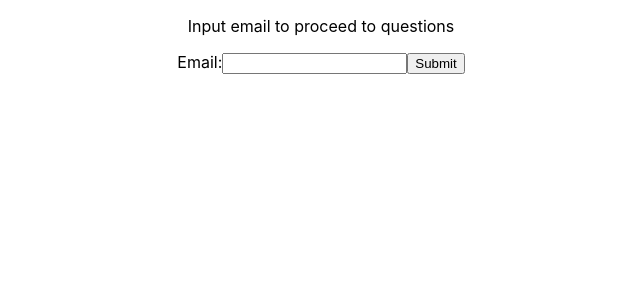
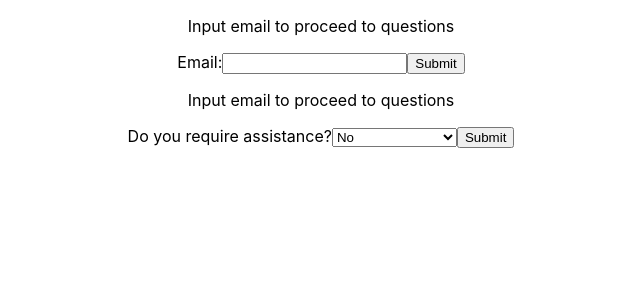
Before and after one commit to Zaman-Fu/questionaire-app, a React (Create React App) app: page /questions in a window 1280 px wide. Shown: the top 300 px of the page, without its empty margins (319-959 px from the left). Built offline with nearby package versions, Linux system fonts and the light colour scheme.

Commit message:
Added static data for component testing

```diff
--- a/src/App.js
+++ b/src/App.js
@@ -1,11 +1,14 @@
 import logo from './logo.svg';
 import './App.css';
 import UserSignIn from './components/UserSignIn';
+import Question from './components/Question';
+
 
 function App() {
   return (
       <div className="App">
-          <UserSignIn/>
+          <UserSignIn />
+          <Question />
     </div>
   );
 }
--- a/src/components/Question.js
+++ b/src/components/Question.js
@@ -0,0 +1,96 @@
+//import './UserSignIn.css';
+import React, { useState } from 'react';
+
+
+
+const Question = () => {
+
+    const [formAnswer, setAnswer] = useState("");
+    const [formPointer, setPointer] = useState(1);
+
+    const questions =
+        [
+            {
+                id: "0",
+                questionText: "Are you ok?",
+                answerText: [{
+                    id: "0",
+                    option: "Yes",
+                },
+                {
+                    id: "1",
+                    option: "No",
+                },
+                {
+                    id: "2",
+                    option: "Buster Wolf",
+                }
+
+                ]
+            },
+            {
+                id: "1",
+                questionText: "Do you require assistance?",
+                answerText: [{
+                    id: "3",
+                    option: "No",
+                },
+                {
+                    id: "4",
+                    option: "Yes",
+                },
+                {
+                    id: "5",
+                    option: "I need a therapist",
+                }
+
+                ]
+            }
+        ]
+    const qMap = new Map(Object.entries(questions));
+    let key = Array.from(qMap.keys())[formPointer];
+    console.log(qMap.get(key));
+    let qEntry = qMap.get(key);
+
+    const answerChangeHandler = (event) => {
+        setAnswer(event.target.value);
+    }
+    const submitHandler = (event) => {
+        event.preventDefault();//avoid page reload to handle this request with javascript
+        setPointer(formPointer++);
+        console.log('Answer Submission!');
+
+    };
+
+    //We want to dynamically add :1. the question text and 2. The answer options in the dropdown select.
+    return (
+        <div className="formdiv">
+            <p>Input email to proceed to questions</p>
+
+            <form className="signin-form" onSubmit={submitHandler}>
+
+                <label >{qEntry.questionText}</label>
+                <select className="options" id="options" name="options" onChange={answerChangeHandler}>
+                    {qEntry.answerText.map((data, key) => {
+                        return (
+                            <option value={data.option}>{data.option}</option>
+                        );
+                    } )}
+                </select>
+                <input type="submit" value="Submit" onSubmit={submitHandler}></input>
+
+
+            </form>
+
+
+        </div>
+
+
+    );
+}
+
+
+
+
+
+export default Question;
```
